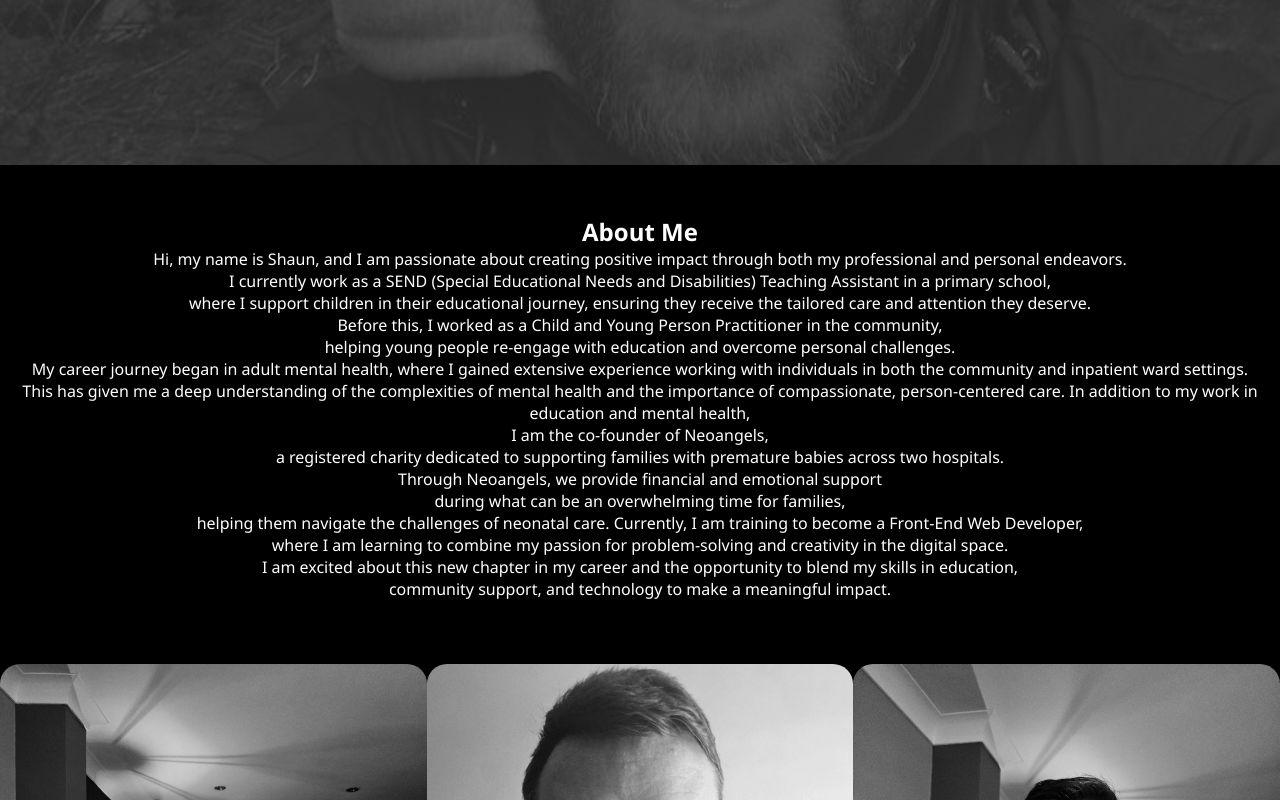
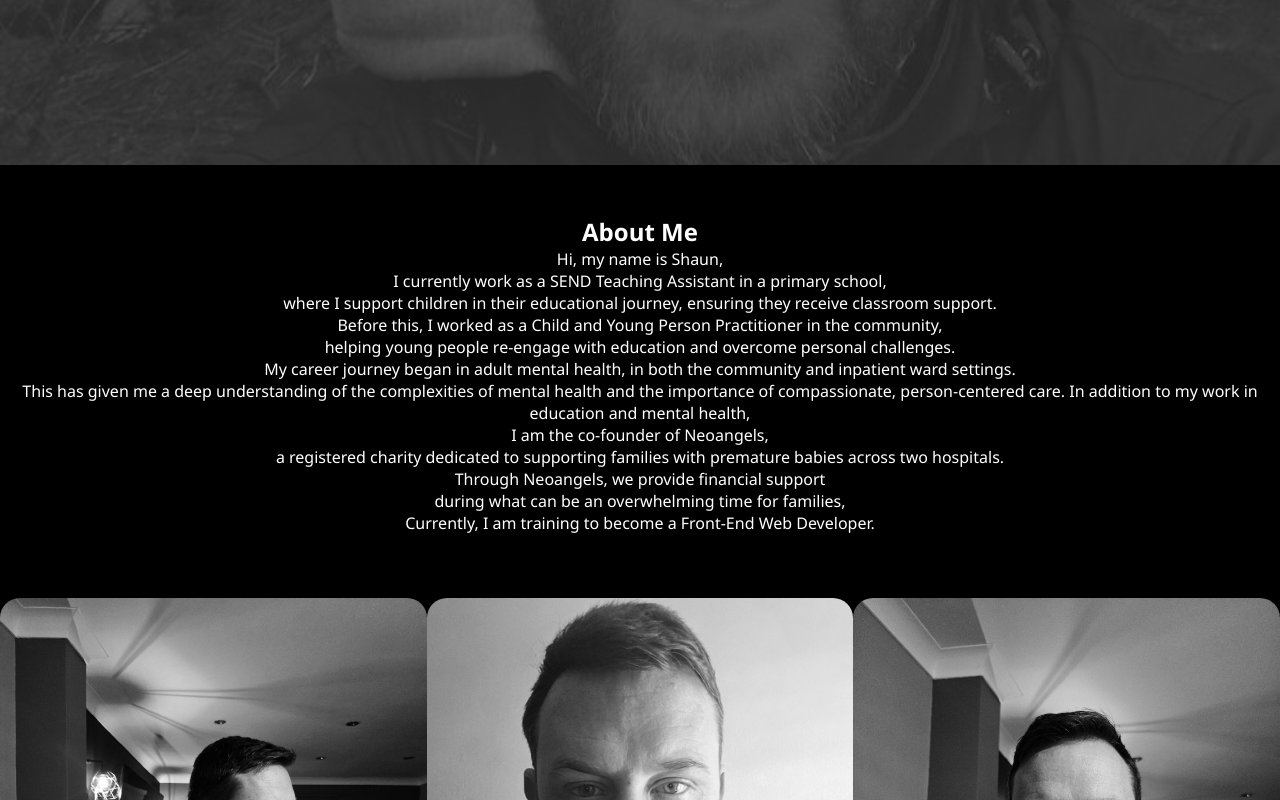
Before and after one commit to Scuddy48/Scuddy48-, a plain HTML site: page index.html in a window 1280 px wide. Shown: the part 635-1435 px from the top of the page. Drawn offline with Linux system fonts and the light colour scheme; a web font is replaced by a local one.

Commit message:
reduced the size of About me paragraph

```diff
--- a/index.html
+++ b/index.html
@@ -33,23 +33,19 @@
    <section id="about-me"></section>
    <section class="about-me">
     <h1>About Me</h1>
-    <p>Hi, my name is Shaun, and I am passionate about creating positive impact through both my professional and personal endeavors.<br>
-       I currently work as a SEND (Special Educational Needs and Disabilities) Teaching Assistant in a primary school,<br>
-       where I support children in their educational journey, ensuring they receive the tailored care and attention they deserve.<br>
+    <p>Hi, my name is Shaun,<br>
+       I currently work as a SEND Teaching Assistant in a primary school,<br>
+       where I support children in their educational journey, ensuring they receive classroom support.<br>
        Before this, I worked as a Child and Young Person Practitioner in the community, <br>
        helping young people re-engage with education and overcome personal challenges.<br>
-       My career journey began in adult mental health, where I gained extensive experience working with individuals in both the community and inpatient ward settings.<br>
+       My career journey began in adult mental health, in both the community and inpatient ward settings.<br>
        This has given me a deep understanding of the complexities of mental health and the importance of compassionate, person-centered care.
-       In addition to my work in education and mental health, <br>
+       In addition to my work in education and mental health,<br>
        I am the co-founder of Neoangels,<br>
        a registered charity dedicated to supporting families with premature babies across two hospitals.<br>
-       Through Neoangels, we provide financial and emotional support<br>
+       Through Neoangels, we provide financial support<br>
        during what can be an overwhelming time for families,<br>
-       helping them navigate the challenges of neonatal care.
-       Currently, I am training to become a Front-End Web Developer,<br>
-       where I am learning to combine my passion for problem-solving and creativity in the digital space.<br>
-       I am excited about this new chapter in my career and the opportunity to blend my skills in education,<br>
-       community support, and technology to make a meaningful impact.
+       Currently, I am training to become a Front-End Web Developer.
       </p>
       <div class="row">
         <div class="coaches-col">
```
